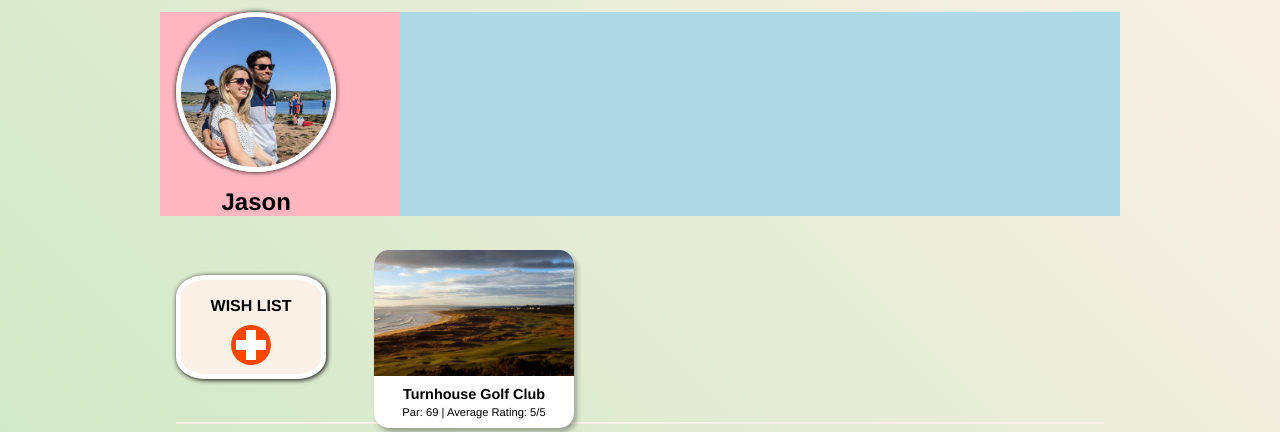
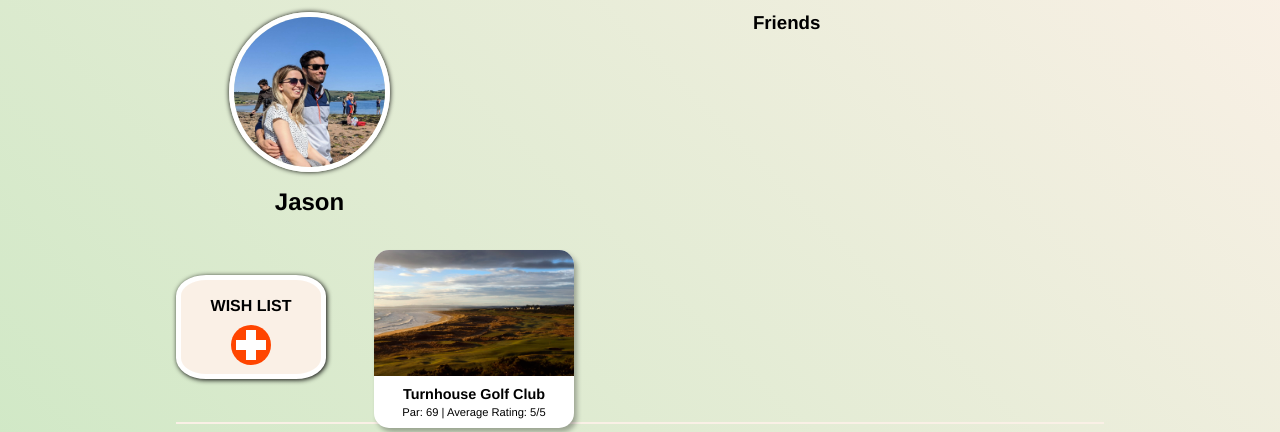
Before and after one commit to BBilgili15/find-your-fairway1, a Django app: page /my-courses/3 in a window 1280 px wide. Shown: the part 64-496 px from the top of the page. Run offline with Django 4.2, Linux system fonts and the light colour scheme; a user stored in the database is signed in; data comes from the database, SQL or seed files in the repository; both versions use the stored data as it was after the commit.

Commit message:
friends-update

```diff
--- a/find-your-fairway/courses/models.py
+++ b/find-your-fairway/courses/models.py
@@ -37,8 +37,10 @@
 class UserProfile(models.Model):
     user = models.OneToOneField(User, on_delete=models.CASCADE, related_name="profile")
 
+    # related names below should really be something like "user"
     wishlist = models.ManyToManyField(Course, blank=True, null=True, related_name="wishlist")
     played_list = models.ManyToManyField(Course, blank=True, null=True, related_name="played_list")
+    friends = models.ManyToManyField(User, blank=True, null=True, related_name="friends")
 
     def __str__(self):
-      return f"{self.id}"
+      return f"{self.id}: {self.user.username}"
--- a/find-your-fairway/information/views.py
+++ b/find-your-fairway/information/views.py
@@ -64,6 +64,8 @@
 
     courses = Course.objects.filter(**filters)
 
+    # average_rating = Course.average_rating etc etc
+
     context = {
         "courses": courses
     }
@@ -79,7 +81,8 @@
         "user": user,
         # "courses": Course.objects.all()
         "courses_wishlist": user.profile.wishlist.all(),
-        "courses_played_list": user.profile.played_list.all()
+        "courses_played_list": user.profile.played_list.all(),
+        "friends": user.profile.friends.all()
     }
 
     return render(request, 'information/my_courses.html', context)
--- a/find-your-fairway/static/css/style.css
+++ b/find-your-fairway/static/css/style.css
@@ -353,6 +353,7 @@
   background-color: white;
   display: flex;
   align-items: center;
+  justify-content: center;
   border: 3px solid black;
 }
 
@@ -463,10 +464,62 @@
 }
 
 .top-section{
-  background-color: lightblue;
+  /* background-color: lightblue; */
   display: flex;
-  /* justify-content: space-between; */
+  justify-content: space-evenly;
   margin-top: 0.75rem;
+}
+
+.friends{
+  /* background-color: lightblue; */
+  width: 35rem;
+  /* display: flex;
+  flex-direction: column; */
+}
+
+.friend-card__title{
+  text-align: center;
+  margin-bottom: 0.25rem;
+}
+
+.friend-card__section{
+  /* background-color: lightpink; */
+  display: flex;
+  flex-direction: row;
+  flex-wrap: wrap;
+  align-items: center;
+  padding: 0 1.5rem;
+  /* justify-content: center; */
+}
+
+.friend-card{
+  background-color: white;
+  border: 2px solid black;
+  border-radius: 1rem;
+  display: flex;
+  flex-direction: row;
+  align-items: center;
+  padding-right: 0.5rem;
+  margin: 0.25rem 0.25rem;
+  width: 10rem;
+  flex: 1;
+}
+
+.friend-card__image{
+  height: 3rem;
+  border-bottom-left-radius: 1rem;
+  border-top-left-radius: 1rem;
+}
+
+.friend-card__username-section{
+  /* background-color: lightblue; */
+  width: 100%;
+}
+
+.friend-card__username{
+  text-align: center;
+  text-decoration: none;
+  color: black;
 }
 
 #my-courses__section{
@@ -492,7 +545,7 @@
   flex-direction: column;
   align-items: start;
   width: 25%;
-  background-color: lightpink;
+  /* background-color: lightpink; */
 }
 
 .image-name{
--- a/find-your-fairway/templates/information/my_courses.html
+++ b/find-your-fairway/templates/information/my_courses.html
@@ -13,13 +13,26 @@
             </div>
         </div>
 
-        <!-- <div id="my-courses__section" class="user-passport">
-            <div class="user-information">
-                <p><span class="bold">My Handicap</span> | 1.4</p>
-                <p><span class="bold">Courses Played</span> | 49</p>
-                <p><span class="bold">Rank</span> | Seasoned Pro</p>
-            </div>
-        </div> -->
+
+        <div class="friends">
+            <h3 class="friend-card__title">Friends</h3>
+
+                <div class="friend-card__section">
+                    {% for friend in friends %}
+                    <!-- Try and make it so that clicking on the friend takes you to their page -->
+                    <a href="{% url 'information_my_courses' friend.id %}"><div class="friend-card">
+                        <img src="/static/images/image_placeholder.jpg" class="friend-card__image">
+                        <div class="friend-card__username-section">
+                            <p class="friend-card__username">{{ friend.username }}</p>
+                        </div>
+                    </div></a>
+                    {% endfor %}
+                </div>
+
+
+
+
+        </div>
 
 
         <!-- <div class="social-icons">
```
Also changed, not shown: find-your-fairway/courses/migrations/0009_userprofile_friends.py (added), find-your-fairway/db.sqlite3.
